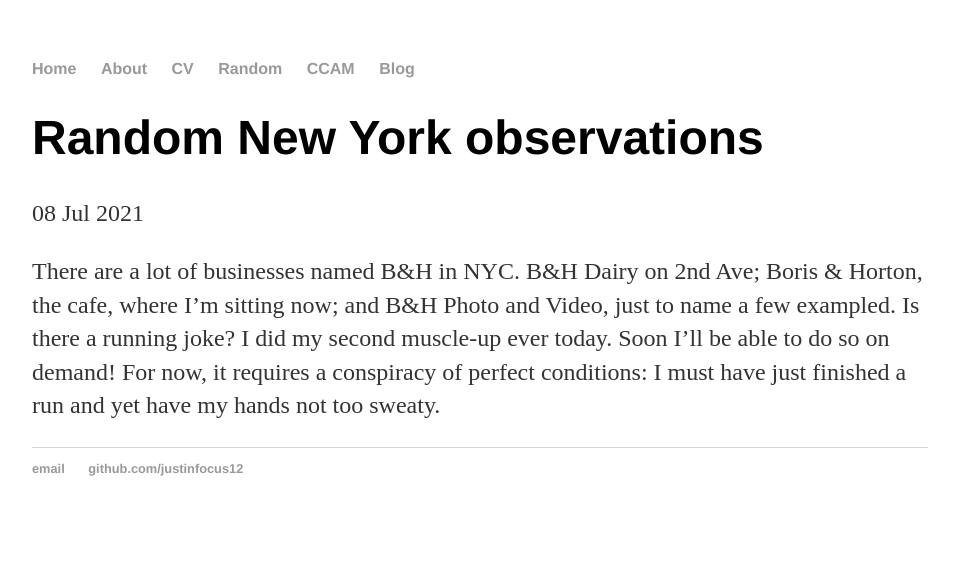
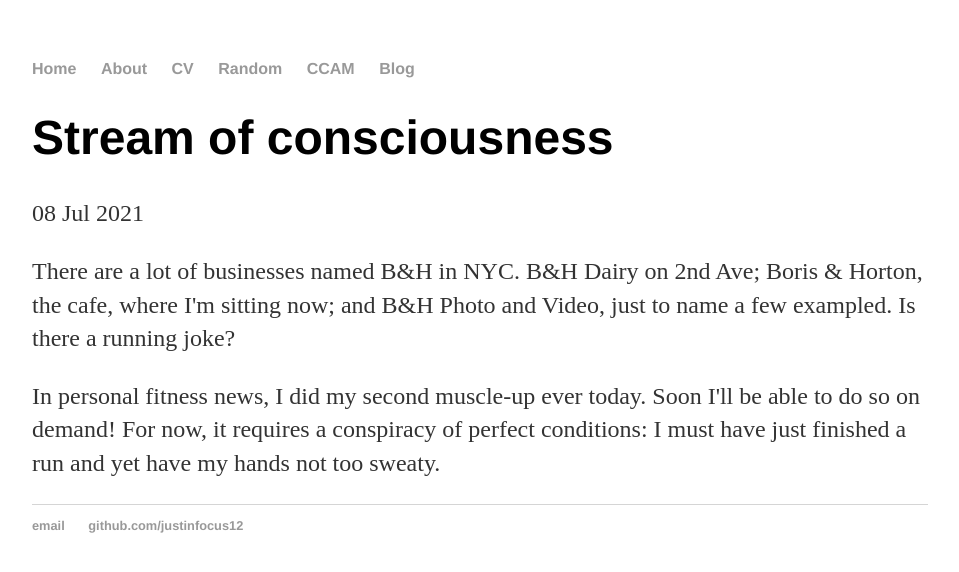
Before and after one commit to justinfocus12/justinfocus12.github.io, a Jekyll site: the page built from _posts/2021-07-08-first-post.md, in a window 1280 px wide. Shown: the top 572 px of the page, without its empty margins (160-1119 px from the left). Built offline with Jekyll 4.4.1, drawn with Linux system fonts in a browser that asks for light colours.

Commit message:
Update 2021-07-08-first-post.md

```diff
--- a/_posts/2021-07-08-first-post.md
+++ b/_posts/2021-07-08-first-post.md
@@ -1,8 +1,8 @@
 ---
 layout: post
-title: Random New York observations
+title: Stream of consciousness
 date: 2021-07-08
 ---
 
-There are a lot of businesses named B&H in NYC. B&H Dairy on 2nd Ave; Boris & Horton, the cafe, where I'm sitting now; and B&H Photo and Video, just to name a few exampled. Is there a running joke?
-I did my second muscle-up ever today. Soon I'll be able to do so on demand! For now, it requires a conspiracy of perfect conditions: I must have just finished a run and yet have my hands not too sweaty.
+<p> There are a lot of businesses named B&H in NYC. B&H Dairy on 2nd Ave; Boris & Horton, the cafe, where I'm sitting now; and B&H Photo and Video, just to name a few exampled. Is there a running joke? </p>
+<p> In personal fitness news, I did my second muscle-up ever today. Soon I'll be able to do so on demand! For now, it requires a conspiracy of perfect conditions: I must have just finished a run and yet have my hands not too sweaty. </p>
```
